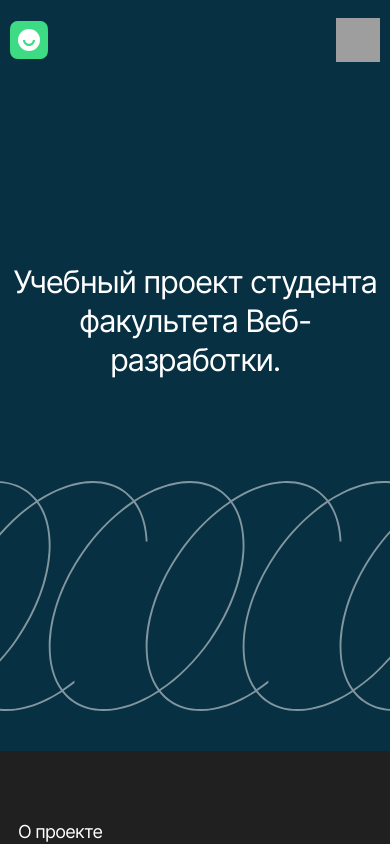
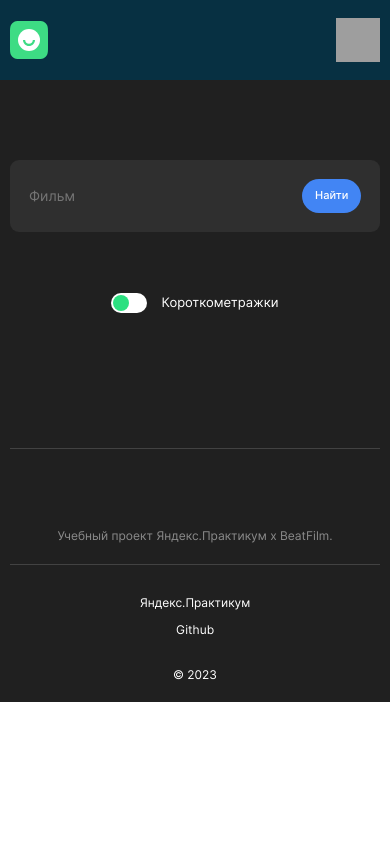
Before and after one commit to parfion/movies-explorer-frontend, a React (Create React App) app: page / in a window 390 px wide. Shown: the top 844 px of the page. Built offline with nearby package versions, Linux system fonts and the light colour scheme; grey boxes are pictures that could not be loaded.

Commit message:
add SearchForm

```diff
--- a/src/components/App/App.js
+++ b/src/components/App/App.js
@@ -7,16 +7,18 @@ import Techs from '../Techs/Techs';
 import AboutMe from '../AboutMe/AboutMe';
 import Portfolio from '../Portfolio/Portfolio';
 import Footer from '../Footer/Footer';
+import SearchForm from '../SearchForm/SearchForm';
 
 function App() {
   return (
     <div className="app">
       <Header />
-      <Promo />
+      <SearchForm />
+      {/* <Promo />
       <AboutProject />
       <Techs />
       <AboutMe />
-      <Portfolio />
+      <Portfolio /> */}
       <Footer />
     </div>
   );
--- /dev/null
+++ b/src/components/SearchForm/SearchForm.css
@@ -0,0 +1,197 @@
+.search-form {
+  padding: 70px 70px 0px;
+  background-color: #202020;
+}
+
+.search-form__content {
+  display: flex;
+  max-width: 1140px;
+  margin: 0 auto;
+  padding-bottom: 69px;
+  border-bottom: 1px #424242 solid;
+}
+
+.search-form__bar {
+  margin: 0;
+  width: 100%;
+  min-height: 72px;
+  background: #2F2F2F;
+  display: flex;
+  align-items: center;
+  border-radius: 9px 0px 0px 9px;
+}
+
+.search-form__info-img {
+  padding-left: 19px;
+}
+
+.search-form__bar-options {
+  margin: 0;
+  min-height: 72px;
+  background: #2F2F2F;
+  display: flex;
+  align-items: center;
+  border-radius: 0px 9px 9px 0px;
+}
+
+.search-form__info {
+  display: flex;
+  justify-content: space-between;
+  width: 100%;
+  border-right: 1px solid #424242;
+}
+
+.search-form__info-input {
+  padding: 0;
+  width: 100%;
+  background-color: initial;
+  border: 0;
+  color: #fff;
+  font-size: 18px;
+  font-weight: 400;
+  line-height: 111.111%;
+}
+
+.search-form__info-input:focus {
+  outline: none;
+}
+
+.search-form__info-input::placeholder {
+  opacity: 1;
+  transition: .3s ease;
+}
+
+.search-form__info-input:focus::placeholder {
+  opacity: 0;
+}
+
+.search-form__button {
+  margin-right: 30px;
+  margin-left: 30px;
+  padding: 0;
+  border: 0;
+  min-height: 34px;
+  min-width: 58.65px;
+  border-radius: 48px;
+  background: #4285F4;
+  color: #FFF;
+  text-align: center;
+  font-size: 11px;
+  font-weight: 500;
+  line-height: 163.636%;
+}
+
+.search-form__checkbox {
+  display: flex;
+  align-items: center;
+  padding-left: 29px;
+}
+
+.search-form__checkbox-switch {
+  height: 0;
+  width: 0;
+  visibility: hidden;
+}
+
+.search-form__checkbox-button {
+  cursor: pointer;
+  min-width: 36px;
+  min-height: 20px;
+  background: #fff;
+  display: block;
+  border-radius: 100px;
+  position: relative;
+}
+
+.search-form__checkbox-button::after {
+  content: '';
+	position: absolute;
+	top: 2px;
+	left: 2px;
+	min-width: 16px;
+	min-height: 16px;
+	background: #2BE080;
+	border-radius: 90px;
+	transition: 0.3s;
+}
+
+.search-form__checkbox-switch:checked + .search-form__checkbox-button{
+  background: #343434;
+}
+
+.search-form__checkbox-switch:checked + .search-form__checkbox-button::after {
+  left: calc(100% - 2px);
+	transform: translateX(-100%);
+}
+
+.search-form__checkbox-text {
+  margin: 0;
+  padding-left: 14px;
+  padding-right: 30px;
+  color: #FFF;
+  font-size: 13px;
+  font-weight: 400;
+  line-height: 138.462%;
+}
+
+@media screen and (max-width: 768px) {
+  .search-form {
+    padding: 80px 30px 0px;
+  }
+
+  .search-form__content {
+    padding-bottom: 109px;
+  }
+
+  .search-form__button {
+    margin-left: 19px;
+    margin-right: 19px;
+  }
+
+  .search-form__checkbox {
+    padding-left: 19px;
+  }
+
+  .search-form__checkbox-text {
+    padding-left: 15px;
+    padding-right: 20px;
+  }
+}
+
+@media screen and (max-width: 675px) {
+ .search-form__content {
+    flex-direction: column;
+  }
+
+  .search-form__bar {
+    border-radius: 9px;
+    margin-bottom: 35px;
+  }
+
+  .search-form__info-img {
+    display: none;
+  }
+
+  .search-form__info {
+    padding-left: 19px;
+    border-right: none;
+  }
+
+  .search-form__info-input {
+    font-size: 14px;
+    line-height: 142.857%;
+  }
+
+  .search-form__bar-options {
+    background: initial;
+    align-items: center;
+    border-radius: 9px;
+    justify-content: center;
+  }
+}
+
+@media screen and (max-width: 435px) {
+  .search-form {
+    padding: 80px 10px 0px;
+  }
+}
--- /dev/null
+++ b/src/components/SearchForm/SearchForm.jsx
@@ -0,0 +1,27 @@
+import './SearchForm.css';
+import loupe from '../../images/loupe.svg';
+
+function SearchForm (params) {
+  return(
+    <div className='search-form'>
+      <div className='search-form__content'>
+        <form className='search-form__bar'>
+          <img className='search-form__info-img' alt='Лупа' src={loupe} />
+          <div className='search-form__info'>
+            <input className='search-form__info-input' type='text' placeholder='Фильм' required></input>
+            <button className='search-form__button'>Найти</button>
+          </div>
+        </form>
+        <div className='search-form__bar-options'>
+          <div className='search-form__checkbox'>
+              <input className='search-form__checkbox-switch' type='checkbox' id="switch"></input>
+              <label className='search-form__checkbox-button' for="switch"></label>
+              <p className='search-form__checkbox-text'>Короткометражки</p>
+            </div>
+        </div>
+      </div>
+    </div>
+  )
+}
+
+export default SearchForm;
```
Also changed, not shown: src/images/loupe.svg (added).
